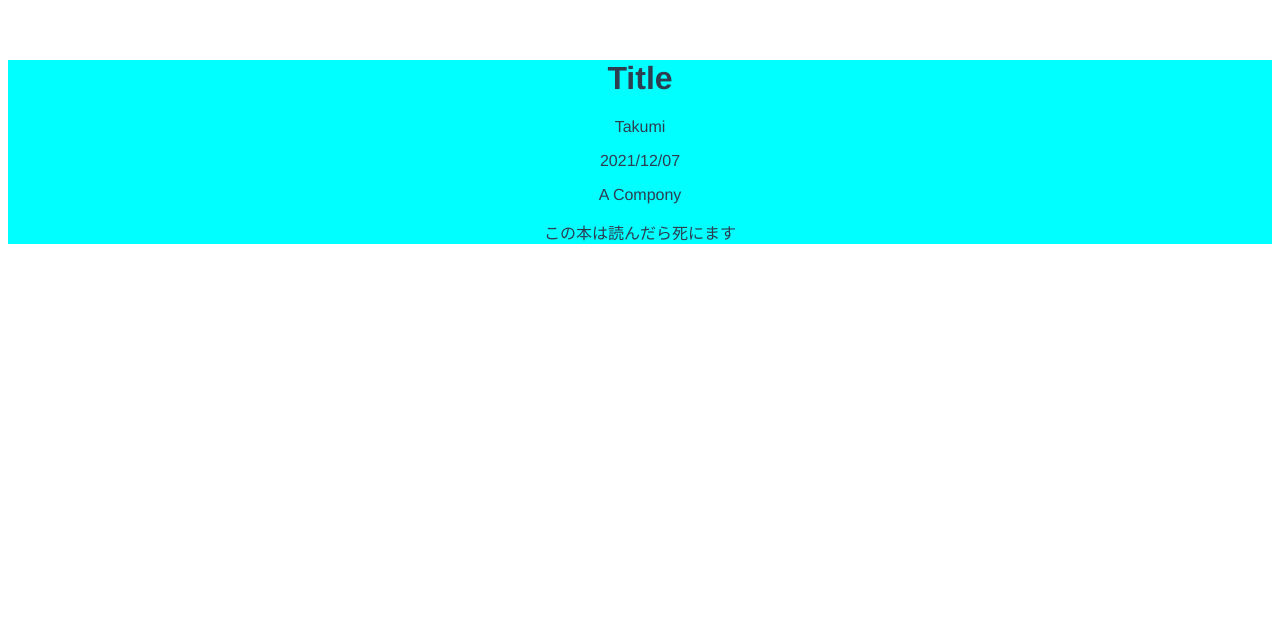
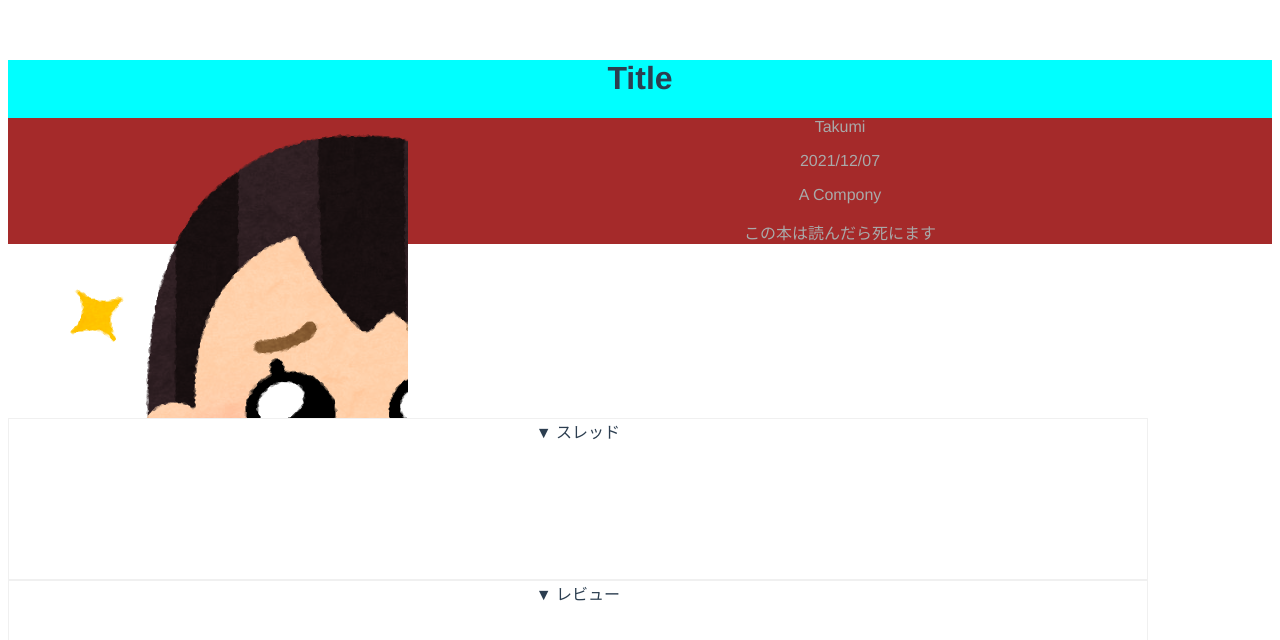
Before and after one commit to R-Yoshikawa/muscle-alchol, a Vue app: page / in a window 1280 px wide. Shown: the top 640 px of the page. Built offline with nearby package versions, Linux system fonts and the light colour scheme.

Commit message:
1st Commit

```diff
--- a/src/App.vue
+++ b/src/App.vue
@@ -6,13 +6,11 @@
 
 <script>
 import Book from "./components/Book.vue";
-import BookThread from "./components/BookThread.vue";
 
 export default {
   name: "App",
   components: {
     Book,
-    BookThread,
   },
 };
 </script>
--- a/src/components/Book.vue
+++ b/src/components/Book.vue
@@ -1,12 +1,18 @@
 <template>
-  <BookMain />
+  <div>
+    <BookMain />
+    <BookThread />
+  </div>
 </template>
 
 <script>
 import BookMain from "./BookMain.vue";
+import BookThread from "./BookThread.vue";
+
 export default {
   components: {
     BookMain,
+    BookThread,
   },
 };
 </script>
--- a/src/components/BookMain.vue
+++ b/src/components/BookMain.vue
@@ -38,8 +38,16 @@ export default {
   margin: auto;
   background-color: aqua;
 }
-.list {
+.bookDetail {
   background-color: brown;
   color: darkgrey;
 }
+
+.img a {
+  display: block;
+  width: 400px;
+  height: 300px;
+  background: url(../../public/test.png) no-repeat;
+  float: left;
+}
 </style>
--- a/src/components/BookThread.vue
+++ b/src/components/BookThread.vue
@@ -1,15 +1,23 @@
 <template>
   <div>
-<div style="border: 1px solid #F0F0F0; width: 90%; height: 160px; overflow: auto;">
+    <div
+      style="
+        border: 1px solid #f0f0f0;
+        width: 90%;
+        height: 160px;
+        overflow: auto;
+      "
+    >
       <!-- 折りたたみ展開ボタン -->
-<div onclick="obj=document.getElementById('menu1').style; obj.display=(obj.display=='none')?'block':'none';">
-<a style="cursor:pointer;">▼ スレッド</a>
+      <div
+        onclick="obj=document.getElementById('menu1').style; obj.display=(obj.display=='none')?'block':'none';"
+      >
+        <a style="cursor: pointer">▼ スレッド</a>
       </div>
       <!--// 折りたたみ展開ボタン -->
 
       <!-- ここから先を折りたたむ -->
-<div id="menu1" style="display:none;clear:both;">
-
+      <div id="menu1" style="display: none; clear: both">
         <!--この部分が折りたたまれ、展開ボタンをクリックすることで展開します。-->
         <ul>
           <li>yata</li>
@@ -26,16 +34,24 @@
       <!--// ここまでを折りたたむ -->
     </div>
 
-<div style="border: 1px solid #F0F0F0; width: 90%; height: 160px; overflow: auto;">
+    <div
+      style="
+        border: 1px solid #f0f0f0;
+        width: 90%;
+        height: 160px;
+        overflow: auto;
+      "
+    >
       <!-- 折りたたみ展開ボタン -->
-<div onclick="obj=document.getElementById('menu2').style; obj.display=(obj.display=='none')?'block':'none';">
-<a style="cursor:pointer;">▼ レビュー</a>
+      <div
+        onclick="obj=document.getElementById('menu2').style; obj.display=(obj.display=='none')?'block':'none';"
+      >
+        <a style="cursor: pointer">▼ レビュー</a>
       </div>
       <!--// 折りたたみ展開ボタン -->
 
       <!-- ここから先を折りたたむ -->
-<div id="menu2" style="display:none;clear:both;">
-
+      <div id="menu2" style="display: none; clear: both">
         <!--この部分が折りたたまれ、展開ボタンをクリックすることで展開します。-->
         <ul>
           <li>yata</li>
@@ -54,9 +70,6 @@
       <!--// ここまでを折りたたむ -->
     </div>
   </div>
-
 </template>
 
-<script>
-
-</script>
+<script></script>
```
Also changed, not shown: public/test.png (added). Lines whose indentation alone changed are shown as unchanged.
